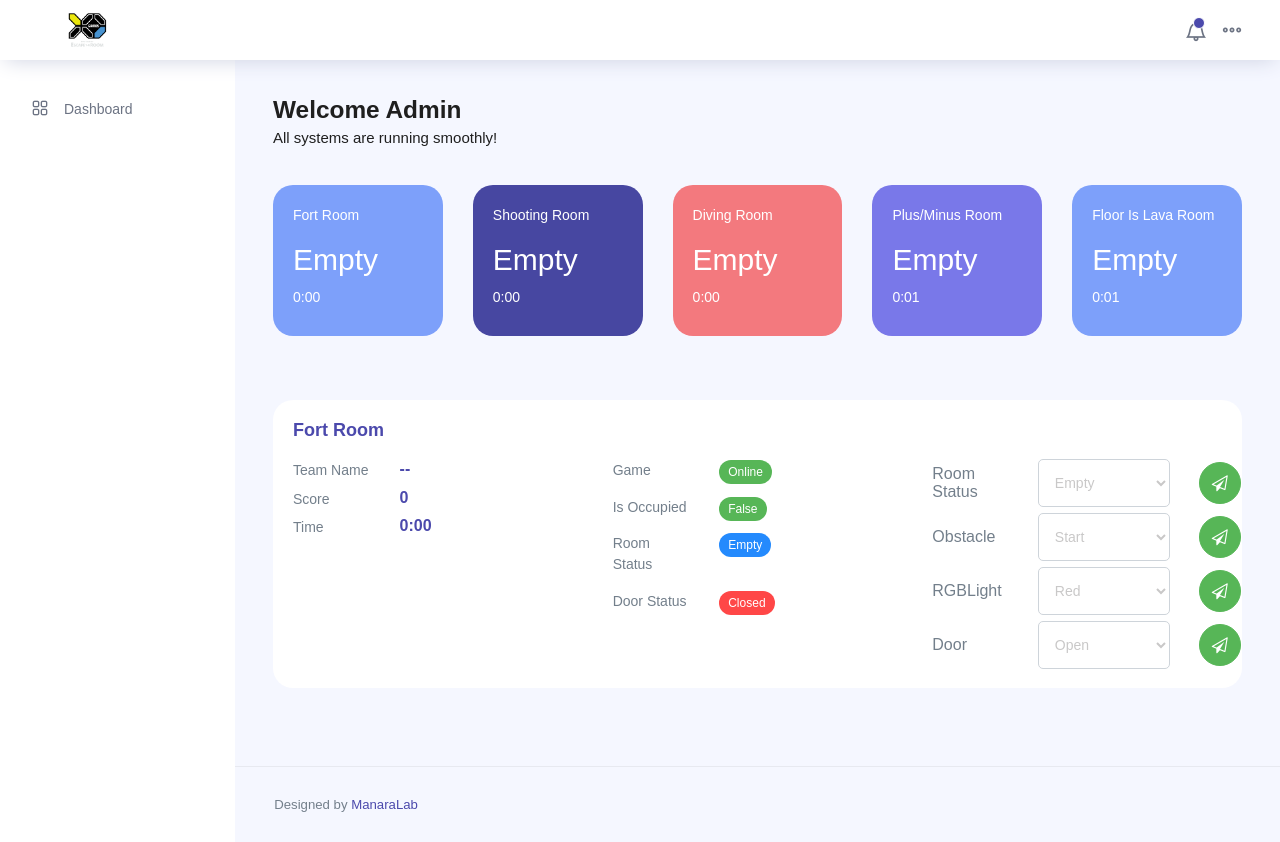
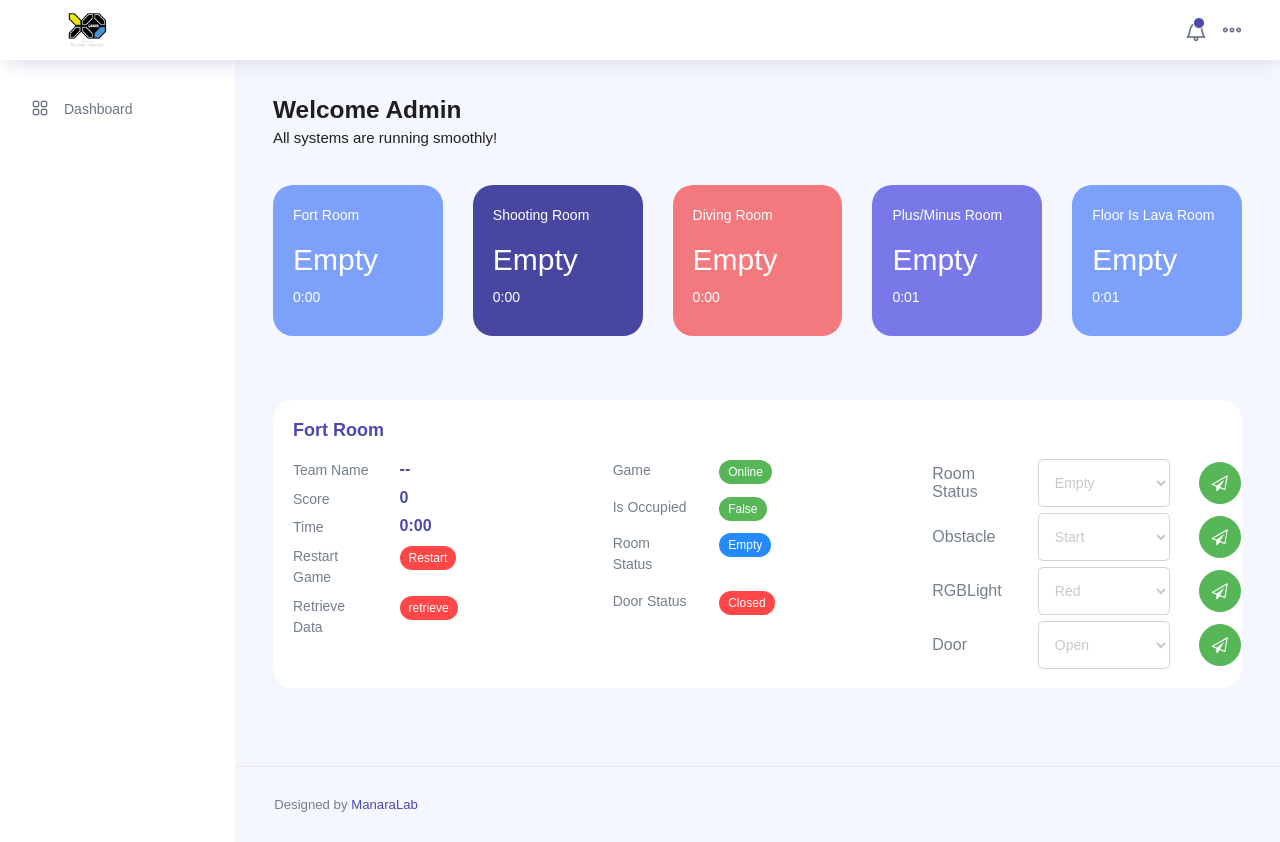
Before and after one commit to Joghaimi/adminPanel, an Angular app: page / in a window 1280 px wide. Built offline with nearby package versions, Linux system fonts and the light colour scheme; no server answers.

Commit message:
all rooms

```diff
--- a/src/app/diving-room/diving-room.component.ts
+++ b/src/app/diving-room/diving-room.component.ts
@@ -31,10 +31,16 @@ export class DivingRoomComponent {
     this.teamService.SetRoomColor(this.gameUrl1, this.gameUrl, rgbColor).subscribe();
   }
   restartService() {
-    this.teamService.RestartGame(this.gameUrl1, this.gameUrl).subscribe();
+    let text = "Are You sure of restarting the game ? ";
+    if (confirm(text) == true) {
+      this.teamService.RestartGame(this.gameUrl1, this.gameUrl).subscribe();
+    }
   }
-  retrieveData(){
-    this.teamService.RetrieveData(this.gameUrl1, this.gameUrl).subscribe();
+  retrieveData() {
+    let text = "Are You sure ? ";
+    if (confirm(text) == true) {
+      this.teamService.RetrieveData(this.gameUrl1, this.gameUrl).subscribe();
+    }
   }
 
 }
--- a/src/app/floor-room/floor-room.component.html
+++ b/src/app/floor-room/floor-room.component.html
@@ -27,6 +27,22 @@
                     </div>
                     <div class="col">
                         <span class="text-primary font-weight-medium">{{roomTime}}</span>
+                    </div>
+                </div>
+                <div class="row">
+                    <div class="col-4">
+                        <p class="text-muted">Restart Game</p>
+                    </div>
+                    <div class="col">
+                        <div class="badge badge-danger" style="cursor:  pointer !important;" (click)="restartService()">Restart</div>
+                    </div>
+                </div>
+                <div class="row">
+                    <div class="col-4">
+                        <p class="text-muted">Retrieve Data</p>
+                    </div>
+                    <div class="col">
+                        <div class="badge badge-danger" style="cursor:  pointer !important;" (click)="retrieveData()">retrieve</div>
                     </div>
                 </div>
 
--- a/src/app/floor-room/floor-room.component.ts
+++ b/src/app/floor-room/floor-room.component.ts
@@ -31,5 +31,17 @@ export class FloorRoomComponent {
   SetRoomColor(rgbColor: string) {
     this.teamService.SetRoomColor(this.gameUrl1, this.gameUrl, rgbColor).subscribe();
   }
+  restartService() {
+    let text = "Are You sure of restarting the game ? ";
+    if (confirm(text) == true) {
+      this.teamService.RestartGame(this.gameUrl1, this.gameUrl).subscribe();
+    }
+  }
+  retrieveData() {
+    let text = "Are You sure ? ";
+    if (confirm(text) == true) {
+      this.teamService.RetrieveData(this.gameUrl1, this.gameUrl).subscribe();
+    }
+  }
 
 }
--- a/src/app/fort-room/fort-room.component.html
+++ b/src/app/fort-room/fort-room.component.html
@@ -26,6 +26,22 @@
                     </div>
                     <div class="col">
                         <span class="text-primary font-weight-medium">{{roomTime}}</span>
+                    </div>
+                </div>
+                <div class="row">
+                    <div class="col-4">
+                        <p class="text-muted">Restart Game</p>
+                    </div>
+                    <div class="col">
+                        <div class="badge badge-danger" style="cursor:  pointer !important;" (click)="restartService()">Restart</div>
+                    </div>
+                </div>
+                <div class="row">
+                    <div class="col-4">
+                        <p class="text-muted">Retrieve Data</p>
+                    </div>
+                    <div class="col">
+                        <div class="badge badge-danger" style="cursor:  pointer !important;" (click)="retrieveData()">retrieve</div>
                     </div>
                 </div>
 
--- a/src/app/fort-room/fort-room.component.ts
+++ b/src/app/fort-room/fort-room.component.ts
@@ -46,4 +46,16 @@ export class FortRoomComponent {
       this.teamService.ControlObstacle(this.gameUrl1, this.gameUrl, false).subscribe();
 
   }
+  restartService() {
+    let text = "Are You sure of restarting the game ? ";
+    if (confirm(text) == true) {
+      this.teamService.RestartGame(this.gameUrl1, this.gameUrl).subscribe();
+    }
+  }
+  retrieveData() {
+    let text = "Are You sure ? ";
+    if (confirm(text) == true) {
+      this.teamService.RetrieveData(this.gameUrl1, this.gameUrl).subscribe();
+    }
+  }
 }
--- a/src/app/plus-room/plus-room.component.html
+++ b/src/app/plus-room/plus-room.component.html
@@ -29,7 +29,22 @@
                         <span class="text-primary font-weight-medium">{{roomTime}}</span>
                     </div>
                 </div>
-
+                <div class="row">
+                    <div class="col-4">
+                        <p class="text-muted">Restart Game</p>
+                    </div>
+                    <div class="col">
+                        <div class="badge badge-danger" style="cursor:  pointer !important;" (click)="restartService()">Restart</div>
+                    </div>
+                </div>
+                <div class="row">
+                    <div class="col-4">
+                        <p class="text-muted">Retrieve Data</p>
+                    </div>
+                    <div class="col">
+                        <div class="badge badge-danger" style="cursor:  pointer !important;" (click)="retrieveData()">retrieve</div>
+                    </div>
+                </div>
             </div>
             <div class="col-4">
                 <div class="row">
--- a/src/app/plus-room/plus-room.component.ts
+++ b/src/app/plus-room/plus-room.component.ts
@@ -31,5 +31,17 @@ export class PlusRoomComponent {
   SetRoomColor(rgbColor: string) {
     this.teamService.SetRoomColor(this.gameUrl1, this.gameUrl, rgbColor).subscribe();
   }
+  restartService() {
+    let text = "Are You sure of restarting the game ? ";
+    if (confirm(text) == true) {
+      this.teamService.RestartGame(this.gameUrl1, this.gameUrl).subscribe();
+    }
+  }
+  retrieveData() {
+    let text = "Are You sure ? ";
+    if (confirm(text) == true) {
+      this.teamService.RetrieveData(this.gameUrl1, this.gameUrl).subscribe();
+    }
+  }
 
 }
--- a/src/app/shooting-room/shooting-room.component.html
+++ b/src/app/shooting-room/shooting-room.component.html
@@ -29,7 +29,22 @@
                         <span class="text-primary font-weight-medium">{{roomTime}}</span>
                     </div>
                 </div>
-
+                <div class="row">
+                    <div class="col-4">
+                        <p class="text-muted">Restart Game</p>
+                    </div>
+                    <div class="col">
+                        <div class="badge badge-danger" style="cursor:  pointer !important;" (click)="restartService()">Restart</div>
+                    </div>
+                </div>
+                <div class="row">
+                    <div class="col-4">
+                        <p class="text-muted">Retrieve Data</p>
+                    </div>
+                    <div class="col">
+                        <div class="badge badge-danger" style="cursor:  pointer !important;" (click)="retrieveData()">retrieve</div>
+                    </div>
+                </div>
             </div>
             <div class="col-4">
                 <div class="row">
--- a/src/app/shooting-room/shooting-room.component.ts
+++ b/src/app/shooting-room/shooting-room.component.ts
@@ -32,5 +32,17 @@ export class ShootingRoomComponent {
   SetRoomColor(rgbColor: string) {
     this.teamService.SetRoomColor(this.gameUrl1, this.gameUrl, rgbColor).subscribe();
   }
+  restartService() {
+    let text = "Are You sure of restarting the game ? ";
+    if (confirm(text) == true) {
+      this.teamService.RestartGame(this.gameUrl1, this.gameUrl).subscribe();
+    }
+  }
+  retrieveData() {
+    let text = "Are You sure ? ";
+    if (confirm(text) == true) {
+      this.teamService.RetrieveData(this.gameUrl1, this.gameUrl).subscribe();
+    }
+  }
 
 }
```
Also changed, not shown: src/app/diving-room/diving-room.component.html (+0 -12 lines).
